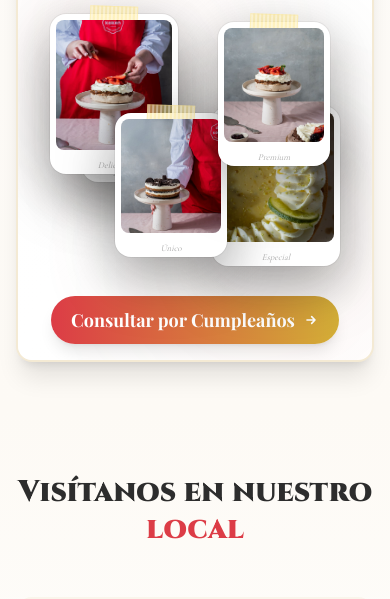
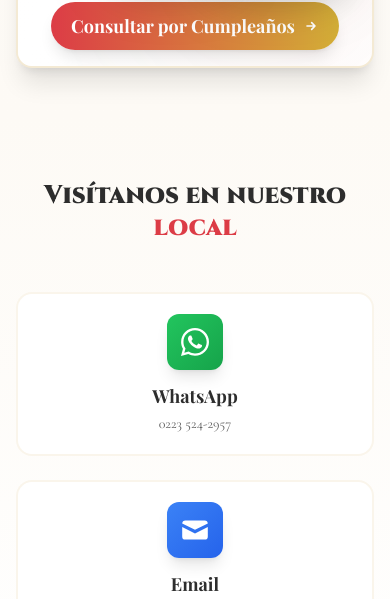
Before and after one commit to MrProggramer/koken_mdq, a React (Vite) app: page / in a window 390 px wide. Shown: the part 6284-6883 px from the top of the page. Built offline with nearby package versions, Linux system fonts and the light colour scheme.

Commit message:
finish update

```diff
--- a/src/App.tsx
+++ b/src/App.tsx
@@ -139,7 +139,7 @@ function ServiciosSection() {
             <img
               src={logoKoken}
               alt="Koken Logo"
-              className="w-18 h-18 md:w-24 md:h-24 object-contain opacity-80 hover:opacity-100 transition-opacity duration-300"
+              className="w-16 h-16 md:w-24 md:h-24 object-contain opacity-80 hover:opacity-100 transition-opacity duration-300"
             />
           </div>
         </div>
@@ -972,7 +972,7 @@ function LandingPage() {
         <div className="max-w-6xl mx-auto">
           {/* Encabezado centrado */}
           <div className="text-center mb-12">
-            <h2 className="text-3xl md:text-4xl lg:text-5xl font-black font-cinzel leading-tight text-charcoal-900">
+            <h2 className="text-[1.6rem] md:text-4xl lg:text-5xl font-black font-cinzel leading-tight text-charcoal-900">
               Visítanos en nuestro <span className="text-primary">local</span>
             </h2>
           </div>
```
